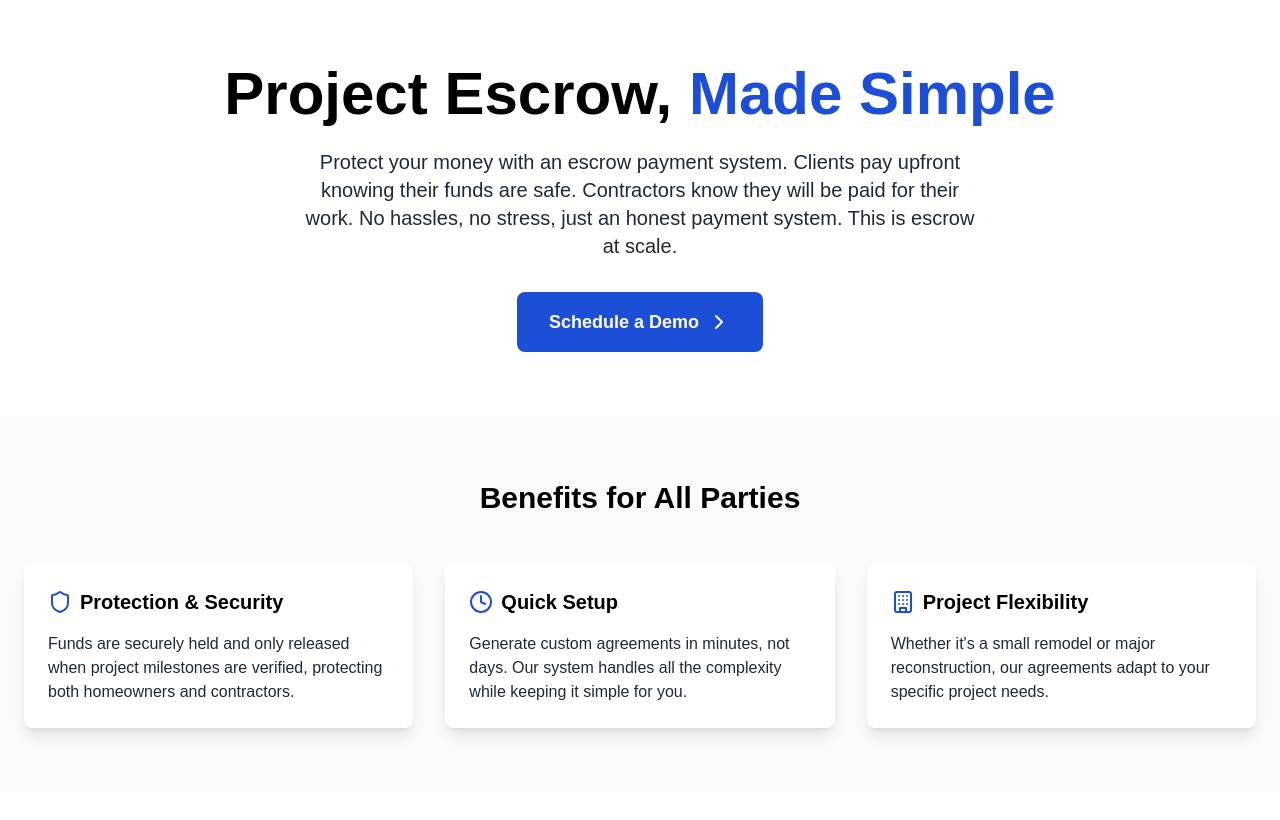
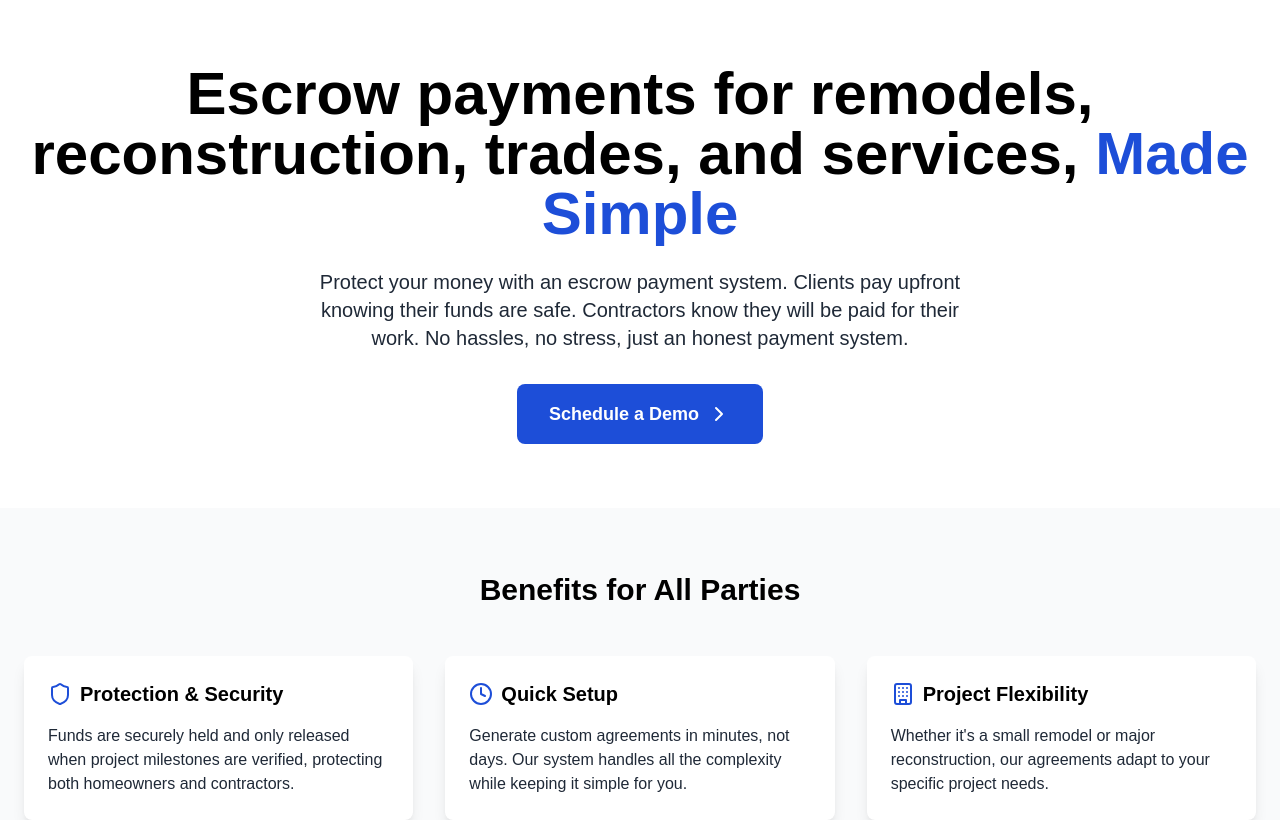
Before and after one commit to john-e-v/escrow-landing, a Next.js app: page / in a window 1280 px wide. Shown: the top 820 px of the page. Built offline with nearby package versions, Linux system fonts and the light colour scheme.

Commit message:
Update page.tsx
escrow for

```diff
--- a/app/page.tsx
+++ b/app/page.tsx
@@ -34,11 +34,11 @@ export default function Home() {
         <div className="container mx-auto px-6 py-16">
           <div className="flex flex-col items-center text-center">
             <h1 className="text-4xl md:text-6xl font-bold text-black mb-6">
-              Project Escrow,{' '}
+              Escrow payments for remodels, reconstruction, trades, and services,{' '}
               <span className="text-blue-700">Made Simple</span>
             </h1>
             <p className="text-xl text-gray-800 mb-8 max-w-2xl">
-              Protect your money with an escrow payment system. Clients pay upfront knowing their funds are safe. Contractors know they will be paid for their work. No hassles, no stress, just an honest payment system. This is escrow at scale.
+              Protect your money with an escrow payment system. Clients pay upfront knowing their funds are safe. Contractors know they will be paid for their work. No hassles, no stress, just an honest payment system.
             </p>
             <a
   href="https://www.calendly.com/clrblt"
```
